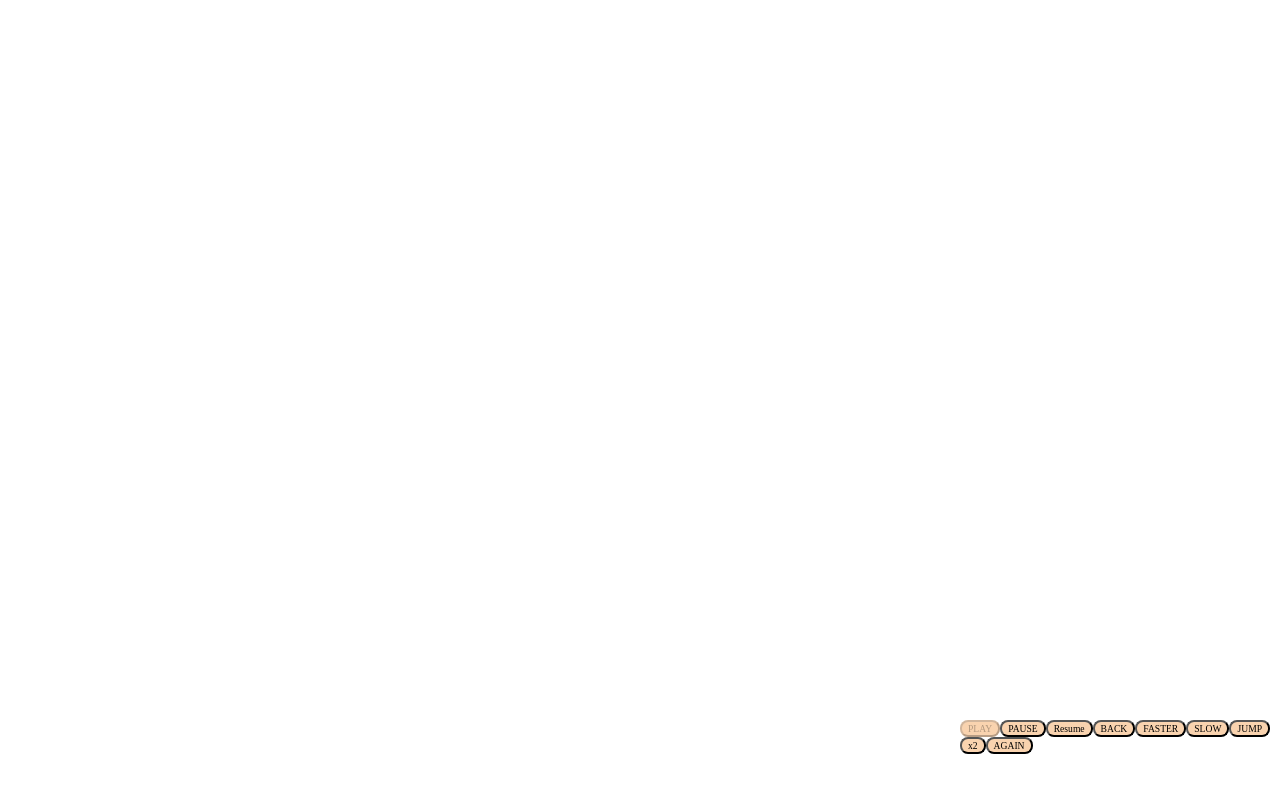
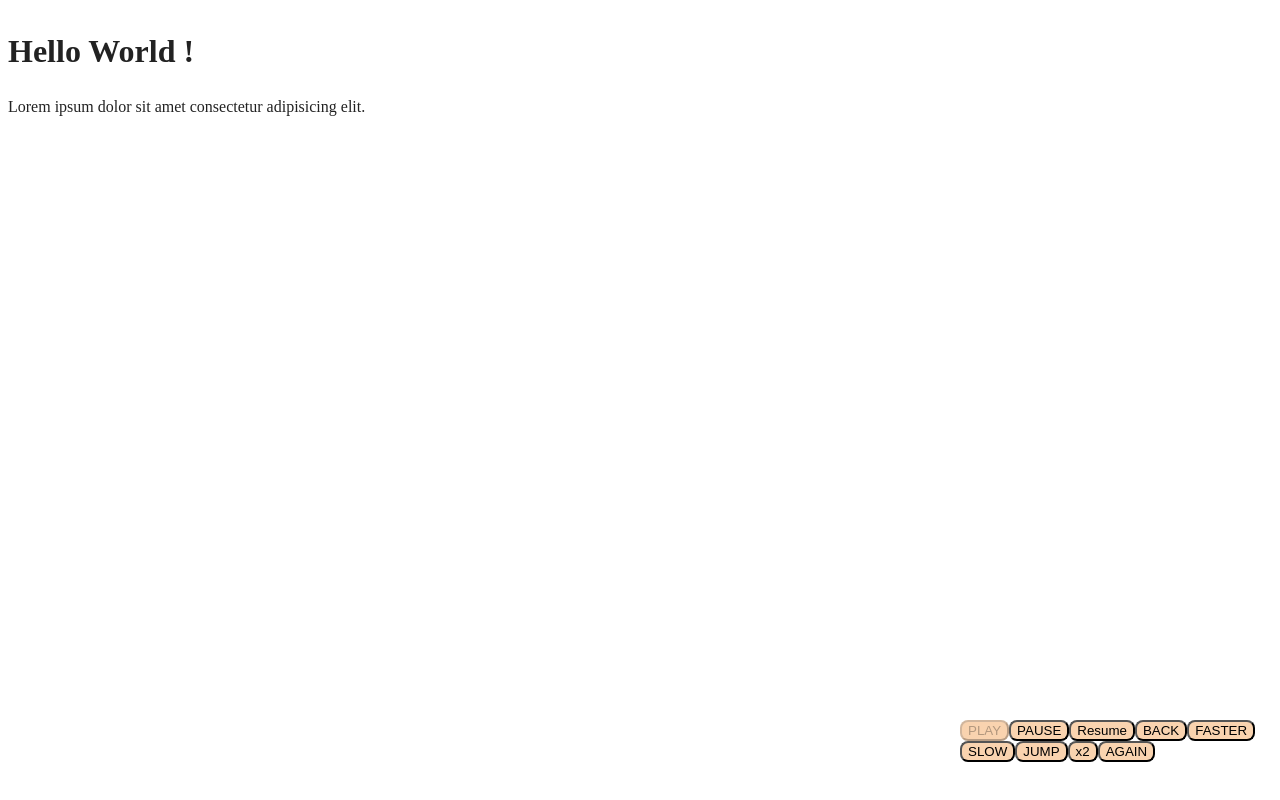
Before and after one commit to UpsylonDev/TestBox, a website with bundled scripts: page index.html in a window 1280 px wide. Built offline with nearby package versions, Linux system fonts and the light colour scheme; files whose address does not match are found by name.

Commit message:
Error Import project

```diff
--- a/index.html
+++ b/index.html
@@ -7,7 +7,9 @@
         <meta name="description" content="">
         <meta name="viewport" content="width=device-width, initial-scale=1">
 
-        <link rel="stylesheet" href="css/normalize.css">
+        <link rel="stylesheet" href="css/boostrapp/bootstrap-reboot.min.css">
+        <link rel="stylesheet" href="css/boostrapp/bootstrap.min.css">
+
         <link rel="stylesheet" href="css/main.css">
         <link rel="stylesheet" href="css/style.css">
 
@@ -32,14 +34,21 @@
 
         <!-- =========Main content================== -->
         <div id="main">
+            <h1>Hello World ! </h1>
+            <div class="test">
+                Lorem ipsum dolor sit amet consectetur adipisicing elit.
+            </div>
+
 
         </div>
 
+        <!-- Scripts Library -->
+
         <!-- jquery -->
-        <!-- <script src="./js/vendor/jquery-3.4.1.min.js"></script> -->
+        <script src="./js/vendor/jquery-3.4.1.min.js"></script>
 
         <!-- Boostrap -->
-
+        <script src="./js/vendor/boostrap/js/bootstrap.bundle.min.js"></script>
 
         <!-- SCROLL MAGIC -->
         <script src="./js/vendor/ScrollMagic.min.js"></script>
```
